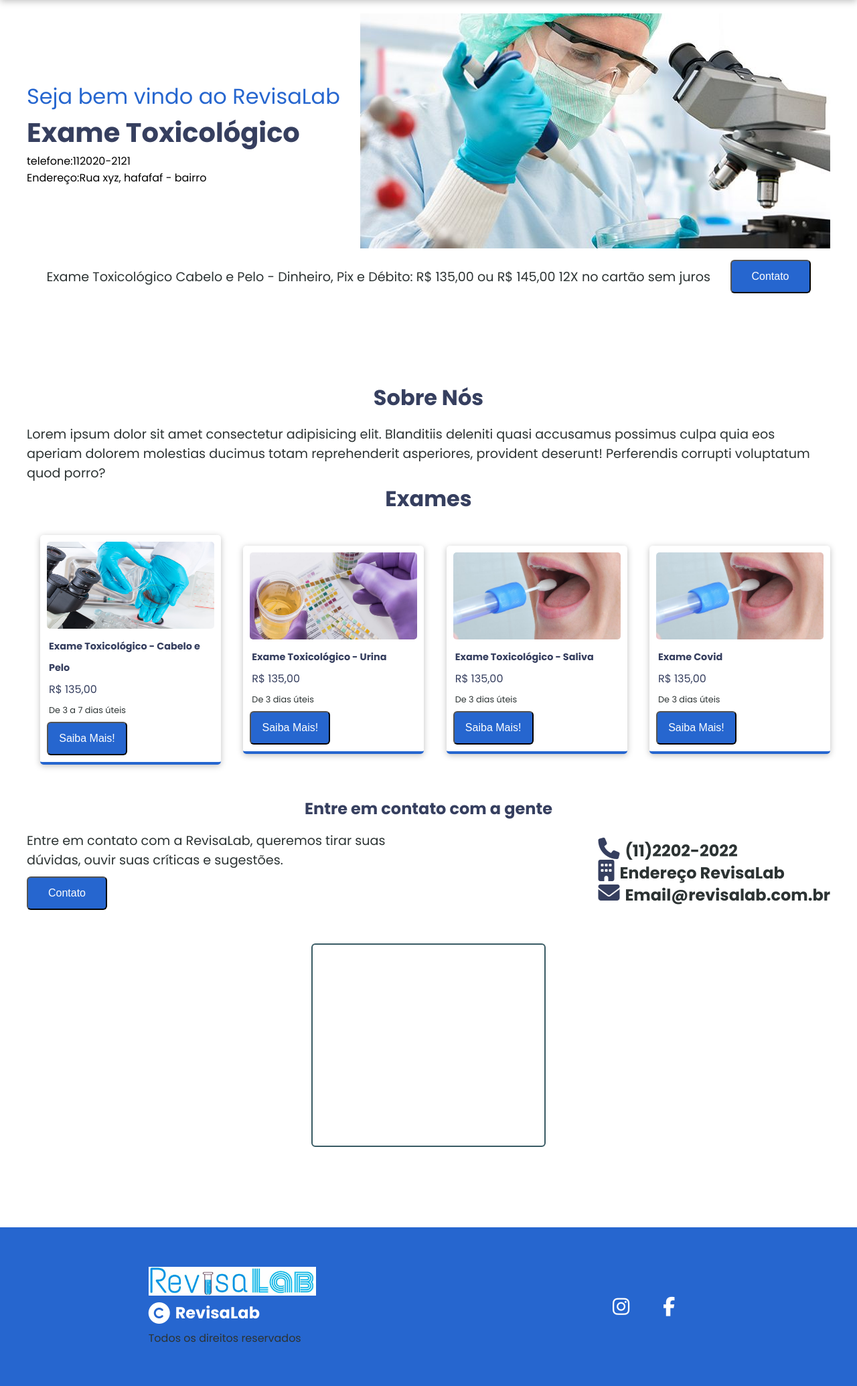
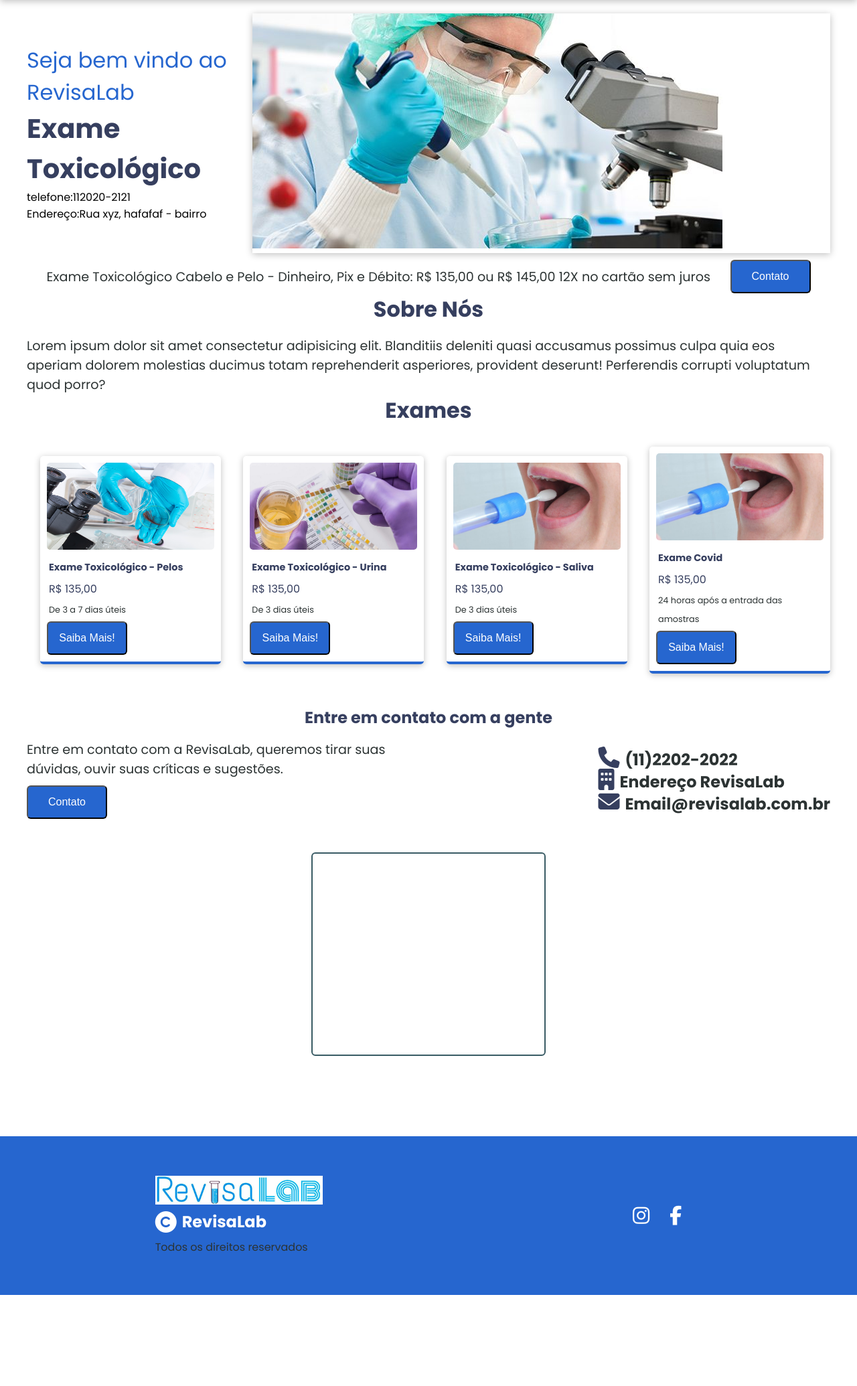
Before and after one commit to edcruz29/revisalabsj, a PHP site: page / in a window 1280 px wide. Shown: the part 80-2150 px from the top of the page at 67% size. After the commit the page ends 2014 px from the top, so only its background shows below. Run offline with PHP 8.4, Linux system fonts and the light colour scheme; a map, chart or similar area stays blank; some libraries are stand-ins or nearby versions; grey boxes are pictures that could not be loaded.

Commit message:
smartphones, falta apenas o menu

```diff
--- a/assets/style/style.css
+++ b/assets/style/style.css
@@ -59,13 +59,16 @@
 }
 .main-banner {
   width: 100%;
-  height: 500px;
 }
 .banner-wraper {
   display: flex;
   width: 100%;
   justify-content: space-between;
   align-items: center;
+}
+.banner-img {
+  width: 100%;
+  box-shadow: 0px 2px 10px rgba(0, 0, 0, 0.25);
 }
 .banner-text h2 {
   font-size: 2rem;
@@ -99,9 +102,6 @@
 }
 button:hover {
   filter: brightness(0.8);
-}
-.sobre {
-  margin-top: 50px;
 }
 .sobre h2 {
   text-align: center;
@@ -265,7 +265,7 @@
 }
 .footer-social i {
   font-size: 1.8rem;
-  margin-right: 50px;
+  margin-right: 30px;
 }
 .footer-social a:hover {
   filter: brightness(0.8);
--- a/index.html
+++ b/index.html
@@ -47,7 +47,6 @@
             <p>telefone:112020-2121</p>
             <p>Endereço:Rua xyz, hafafaf - bairro</p>
           </div>
-
           <div class="banner-img">
             <img src="./assets/img/banner.jpg" alt="banner" />
           </div>
@@ -60,8 +59,7 @@
           <a
             href="https://api.whatsapp.com/send?phone=5512996707585&text=Ol%C3%A1%20gostaria%20de%20fazer%20o%20Exame%20Toxicol%C3%B3gico"
             target="blank"
-            ><button>Contato</button></a
-          >
+            ><button>Contato</button></a>
         </div>
       </section>
       <section class="sobre" id="sobre">
@@ -79,7 +77,7 @@
         <div class="card-wraper">
           <div class="card-container">
             <img src="./assets/img/pelos.png" alt="ilustrativo" />
-            <h3>Exame Toxicológico - Cabelo e Pelo</h3>
+            <h3>Exame Toxicológico - Pelos</h3>
             <span>R$ 135,00</span>
             <p>De 3 a 7 dias úteis</p>
 
@@ -103,7 +101,7 @@
             <img src="./assets/img/saliva.jpg" alt="ilustrativo" />
             <h3>Exame Covid</h3>
             <span>R$ 135,00</span>
-            <p>De 3 dias úteis</p>
+            <p>24 horas após a entrada das amostras</p>
             <a href="/servicos/saliva.html"><button>Saiba Mais!</button></a>
           </div>
         </div>
```
Also changed, not shown: other parts of assets/style/style.css (+30 -1 lines).
